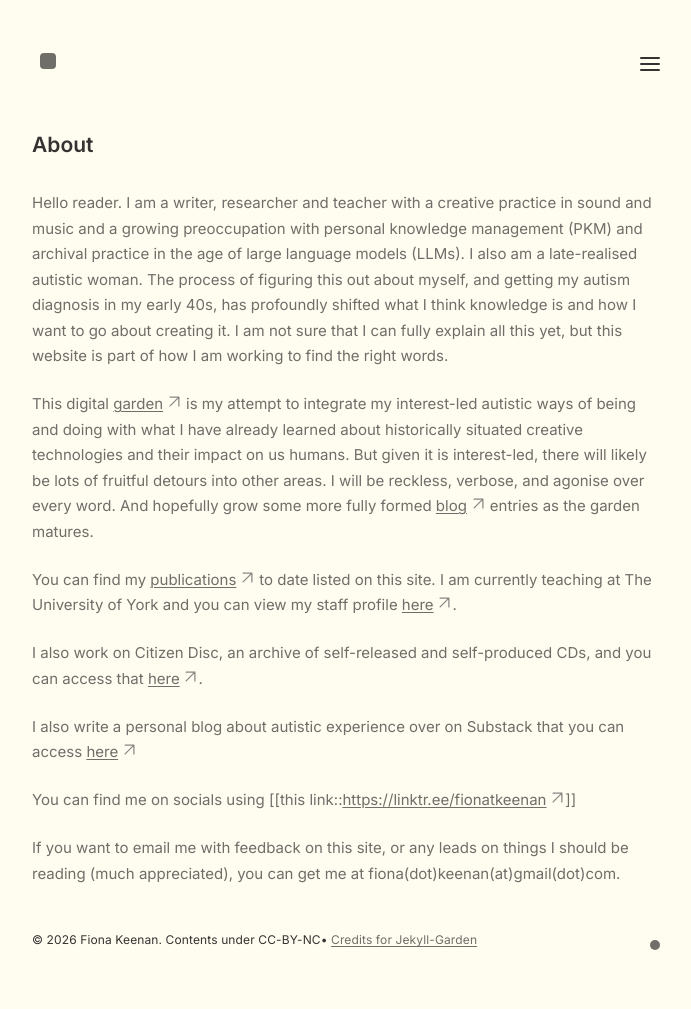
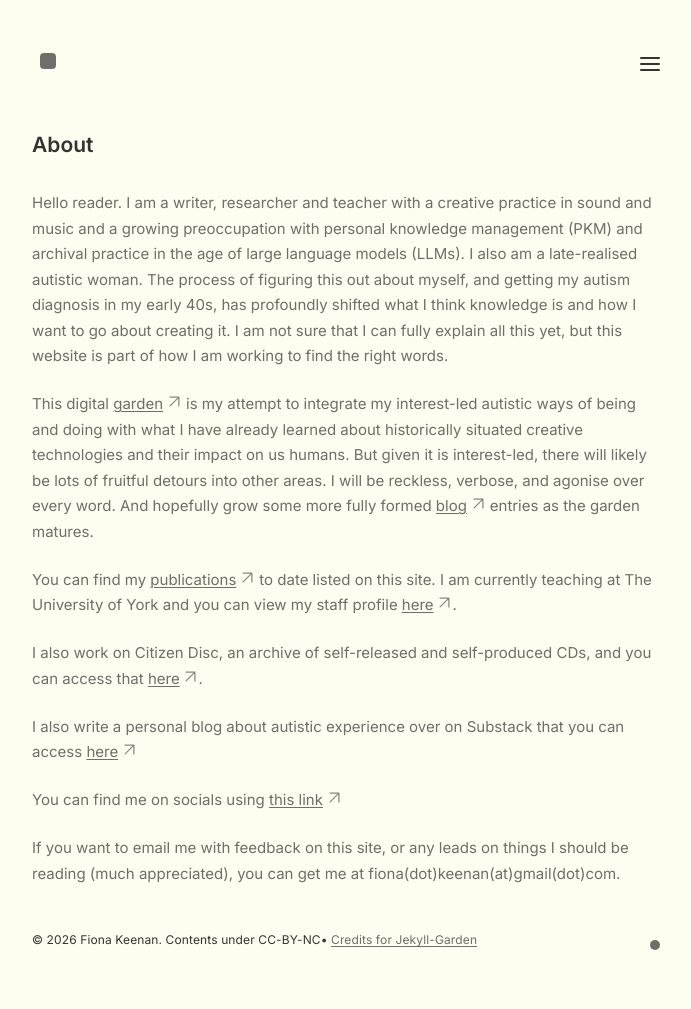
Before and after one commit to fionatkeenan/fionatkeenan.github.io, a Jekyll site: the page built from pages/about.md, in a window 1280 px wide. Shown: the whole page, without its empty margins (293-984 px from the left). Built offline with Jekyll 4.4.1, drawn with Linux system fonts in a browser that asks for light colours; some of the changed lines change nothing that is shown.

Commit message:
Update about.md

```diff
--- a/pages/about.md
+++ b/pages/about.md
@@ -14,6 +14,6 @@
 
 I also write a personal blog about autistic experience over on Substack that you can access [[here::https://howigetaround.substack.com/]]
 
-You can find me on socials using [[this link::[https://linktr.ee/fionatkeenan](https://linktr.ee/fionatkeenan)]]
+You can find me on socials using [[this link::https://linktr.ee/fionatkeenan]]
 
 If you want to email me with feedback on this site, or any leads on things I should be reading (much appreciated), you can get me at fiona(dot)keenan(at)gmail(dot)com.
```
